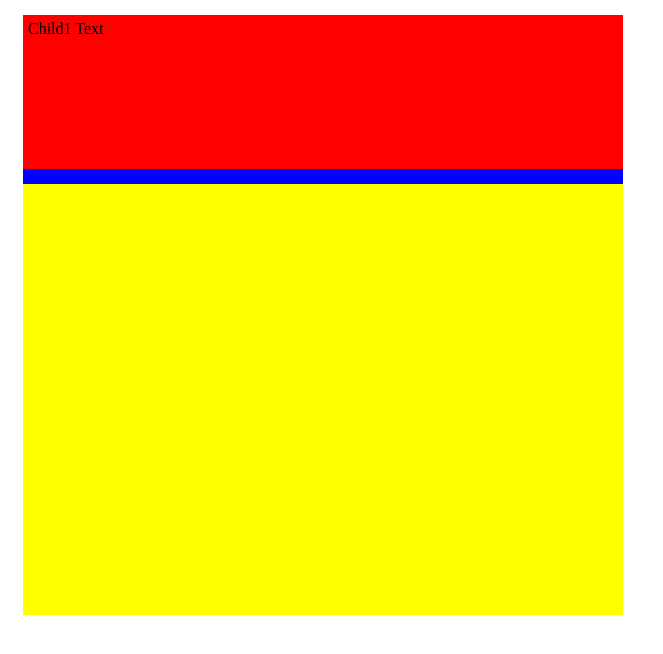
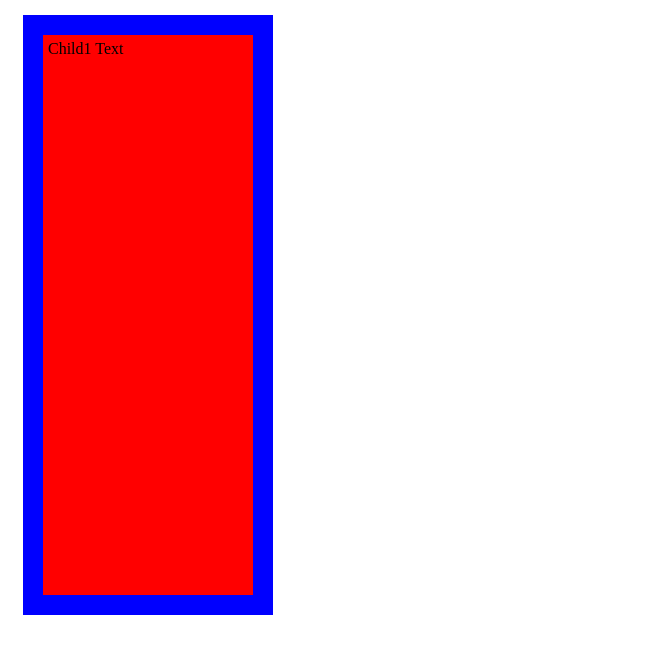
Before and after one commit to codewithaddo/html-css-beginners, a plain HTML site: page flex2.html in a window 1280 px wide. Shown: the whole page, without its empty margins (0-663 px from the left). Drawn offline with Linux system fonts and the light colour scheme.

Commit message:
feat: combine the properties of margin under the hood

```diff
--- a/css/flexcss2.css
+++ b/css/flexcss2.css
@@ -1,8 +1,8 @@
 .parent{
     display: flex;
     height: 600px;
-    width: 600px;
-    flex-direction: column;
+    width: 250px;
+    flex-direction: row;
     background-color: blue;
     gap: 15px;
     margin: 15px;
@@ -11,8 +11,10 @@
 
 .child1{
     background-color: red;
-    flex:1;
+    width: 250px;
     padding: 5px;
+    margin: 20px 20px 20px 20px;
+
 }
 
 .child2{
--- a/flex2.html
+++ b/flex2.html
@@ -19,7 +19,7 @@
 <main>
     <div class="parent">
         <div class="child1">Child1 Text</div>
-        <div class="child2"></div>
+        <!--<div class="child2"></div>-->
 
     </div>
 </main>
```
